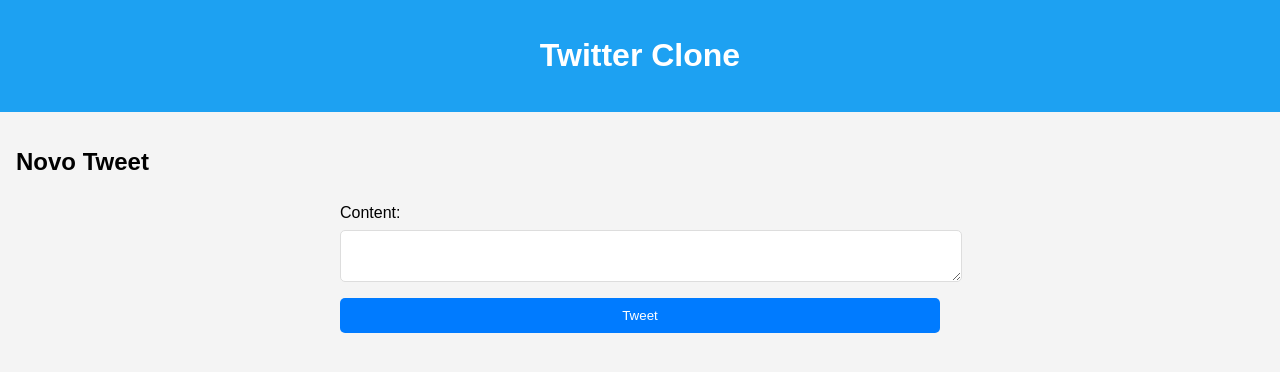
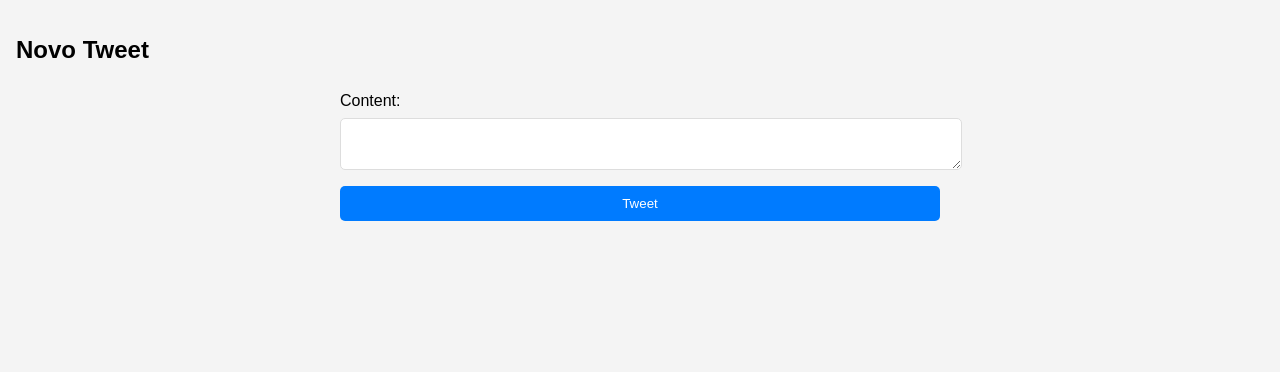
Before and after one commit to BrunoRbt/Twitter, a Django app: page /tweet/ in a window 1280 px wide. Shown: the top 372 px of the page. Run offline with Django 5.2, Linux system fonts and the light colour scheme.

Commit message:
atualizações no tweet

```diff
--- a/twitter_project/twitter_app/templates/twitter_app/tweet.html
+++ b/twitter_project/twitter_app/templates/twitter_app/tweet.html
@@ -10,13 +10,6 @@
             margin: 0;
             padding: 0;
             background-color: #f4f4f4;
-        }
-
-        header {
-            background-color: #1da1f2;
-            color: white;
-            padding: 1rem;
-            text-align: center;
         }
 
         main {
@@ -59,9 +52,6 @@
     </style>
 </head>
 <body>
-    <header>
-        <h1>Twitter Clone</h1>
-    </header>
     <main>
         <h2>Novo Tweet</h2>
         <form method="post" action="{% url 'tweet' %}">
```
